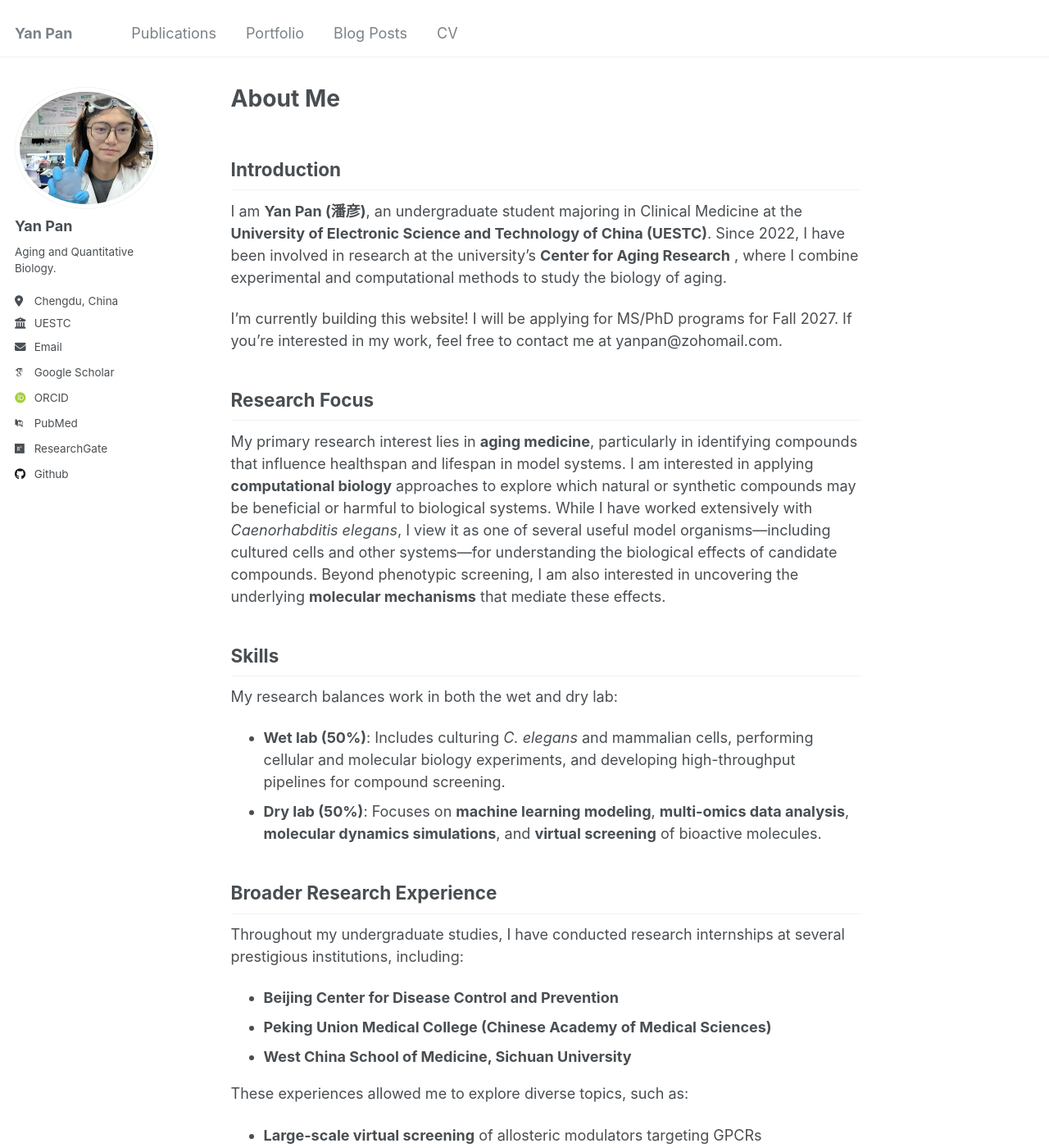
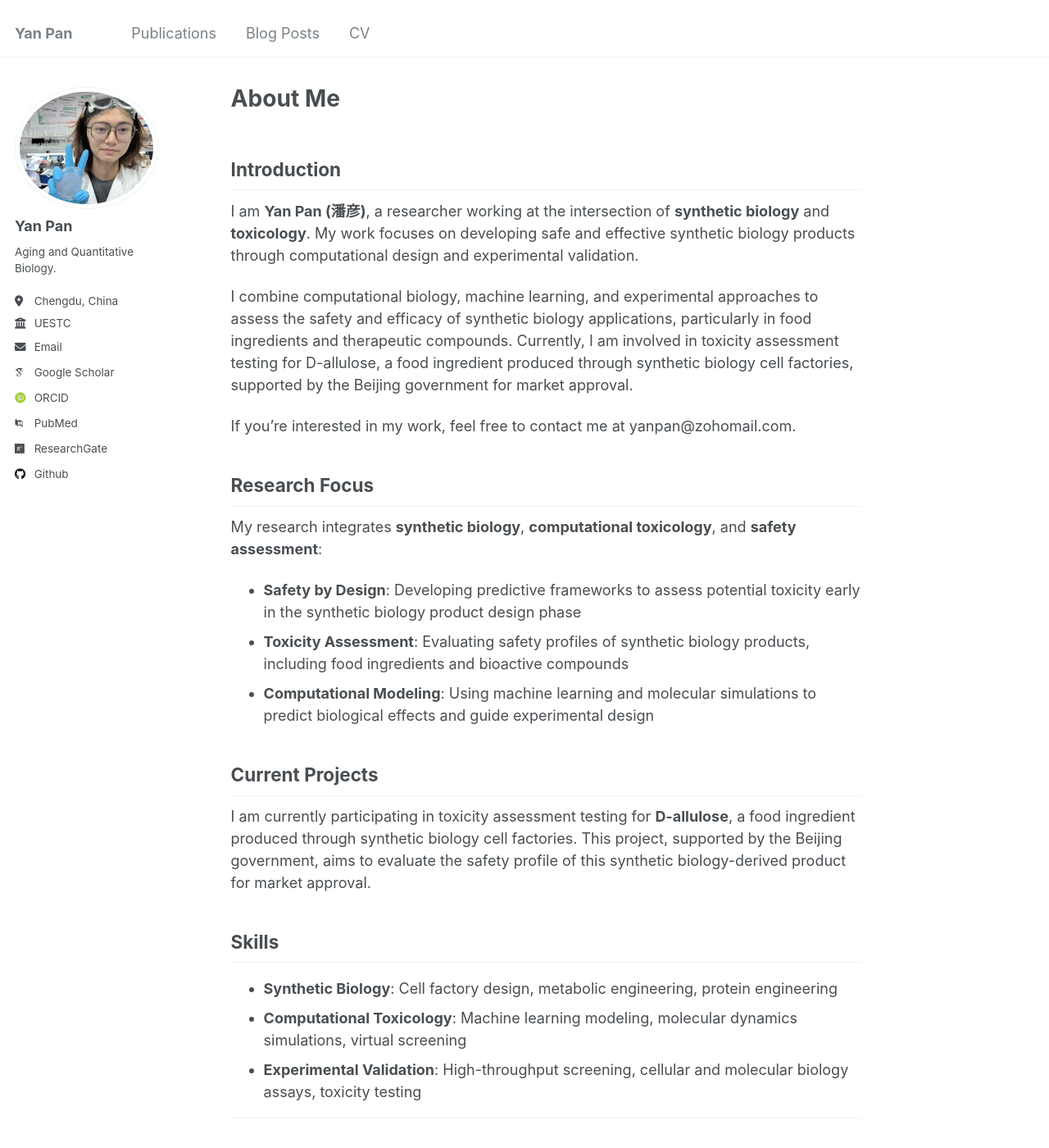
Before and after one commit to Marissapy/marissapy.github.io, a Jekyll site: the page built from _pages/about.md, in a window 1280 px wide and 1400 px high. Shown: the whole window at 82% size. Built offline with Jekyll 4.4.1, drawn with Linux system fonts in a browser that asks for light colours; some web fonts are replaced; some of the changed text lies outside the part shown.

Commit message:
Update homepage for synbio positions and remove Portfolio from navigation
- Removed Portfolio link from navigation bar
- Updated homepage to focus on synthetic biology and toxicology
- Added information about D-allulose toxicity assessment project (Beijing government supported)
- Streamlined content to be concise and synbio-focused for job applications
- Emphasized Safety by Design approach and computational toxicology

```diff
--- a/_data/navigation.yml
+++ b/_data/navigation.yml
@@ -14,9 +14,6 @@ main:
   # - title: "Teaching"
   #   url: /teaching/
 
-  - title: "Portfolio"
-    url: /portfolio/
-
   - title: "Blog Posts"
     url: /year-archive/
 
--- a/_pages/about.md
+++ b/_pages/about.md
@@ -9,37 +9,28 @@ redirect_from:
 
 ## Introduction
 
-I am **Yan Pan (潘彦)**, an undergraduate student majoring in Clinical Medicine at the **University of Electronic Science and Technology of China (UESTC)**. Since 2022, I have been involved in research at the university’s **Center for Aging Research** , where I combine experimental and computational methods to study the biology of aging.
+I am **Yan Pan (潘彦)**, a researcher working at the intersection of **synthetic biology** and **toxicology**. My work focuses on developing safe and effective synthetic biology products through computational design and experimental validation.
 
-I’m currently building this website! I will be applying for MS/PhD programs for Fall 2027. If you're interested in my work, feel free to contact me at yanpan@zohomail.com.
+I combine computational biology, machine learning, and experimental approaches to assess the safety and efficacy of synthetic biology applications, particularly in food ingredients and therapeutic compounds. Currently, I am involved in toxicity assessment testing for D-allulose, a food ingredient produced through synthetic biology cell factories, supported by the Beijing government for market approval.
+
+If you're interested in my work, feel free to contact me at yanpan@zohomail.com.
 
 ## Research Focus
 
-My primary research interest lies in **aging medicine**, particularly in identifying compounds that influence healthspan and lifespan in model systems. I am interested in applying **computational biology** approaches to explore which natural or synthetic compounds may be beneficial or harmful to biological systems. While I have worked extensively with _Caenorhabditis elegans_, I view it as one of several useful model organisms—including cultured cells and other systems—for understanding the biological effects of candidate compounds. Beyond phenotypic screening, I am also interested in uncovering the underlying **molecular mechanisms** that mediate these effects.
+My research integrates **synthetic biology**, **computational toxicology**, and **safety assessment**:
+
+- **Safety by Design**: Developing predictive frameworks to assess potential toxicity early in the synthetic biology product design phase
+- **Toxicity Assessment**: Evaluating safety profiles of synthetic biology products, including food ingredients and bioactive compounds
+- **Computational Modeling**: Using machine learning and molecular simulations to predict biological effects and guide experimental design
+
+## Current Projects
+
+I am currently participating in toxicity assessment testing for **D-allulose**, a food ingredient produced through synthetic biology cell factories. This project, supported by the Beijing government, aims to evaluate the safety profile of this synthetic biology-derived product for market approval.
 
 ## Skills
 
-My research balances work in both the wet and dry lab:
-- **Wet lab (50%)**: Includes culturing _C. elegans_ and mammalian cells, performing cellular and molecular biology experiments, and developing high-throughput pipelines for compound screening.
-- **Dry lab (50%)**: Focuses on **machine learning modeling**, **multi-omics data analysis**, **molecular dynamics simulations**, and **virtual screening** of bioactive molecules.
-
-## Broader Research Experience
-
-Throughout my undergraduate studies, I have conducted research internships at several prestigious institutions, including:
-- **Beijing Center for Disease Control and Prevention**
-- **Peking Union Medical College (Chinese Academy of Medical Sciences)**
-- **West China School of Medicine, Sichuan University**
-
-These experiences allowed me to explore diverse topics, such as:
-
-- **Large-scale virtual screening** of allosteric modulators targeting GPCRs
-- **Environmental toxicology**
-- **Computer vision applications** in biological image analysis
-
-I value the integration of computational analysis and experimental validation in biological research. My long-term academic goal is to uncover the **fundamental mechanisms driving human aging** and to identify effective interventions for its delay. I believe that computational biology provides a powerful lens to guide experimental design and hypothesis generation, making it a cornerstone of my research methodology.
-
-## Looking Ahead
-
-I am currently seeking Ph.D. opportunities related to aging biology/cell biology/computational biology. I hope to contribute to a better understanding of the mechanisms underlying aging and to the development of effective interventions that promote long-term health.
+- **Synthetic Biology**: Cell factory design, metabolic engineering, protein engineering
+- **Computational Toxicology**: Machine learning modeling, molecular dynamics simulations, virtual screening
+- **Experimental Validation**: High-throughput screening, cellular and molecular biology assays, toxicity testing
 
 ---
```
Also changed, not shown: _posts/2025-10-31-china-biotech-innovation-conference.md (+0 -10 lines).
